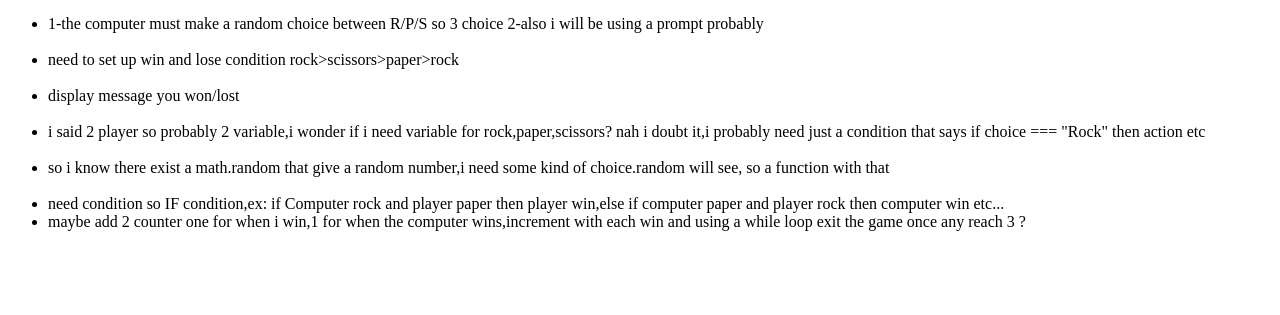
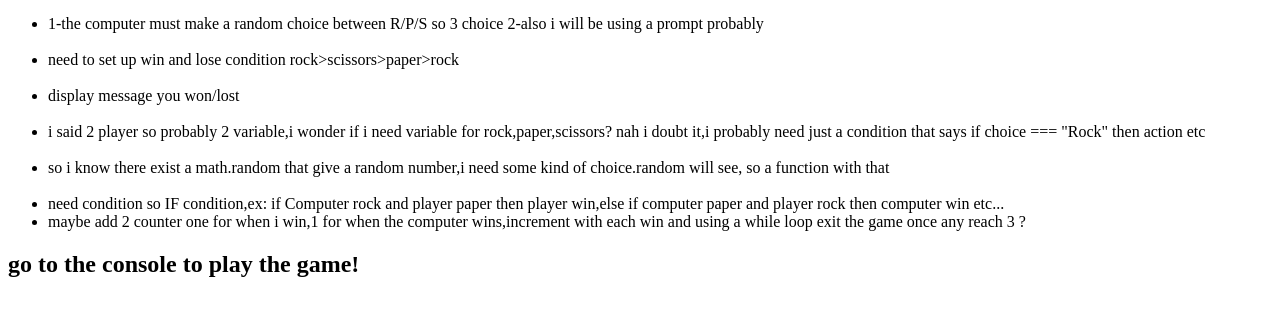
Before and after one commit to sakaayDev/Odin-Rock.Paper.Scissors, a plain HTML site: page index.html in a window 1280 px wide. Shown: the part 101-416 px from the top of the page. Drawn offline with Linux system fonts and the light colour scheme.

Commit message:
add how to play h2 text

```diff
--- a/index.html
+++ b/index.html
@@ -24,6 +24,7 @@
     <li>need condition so IF condition,ex: if Computer rock and player paper then player win,else if computer paper and player rock then computer win etc...</li>
     <li>maybe add 2 counter one for when i win,1 for when the computer wins,increment with each win and using a while loop exit the game once any reach 3 ?</li>
   </ul>
+  <h2>go to the console to play the game!</h2>
   <body>
     <script src="script.js"></script>
   </body>
```
